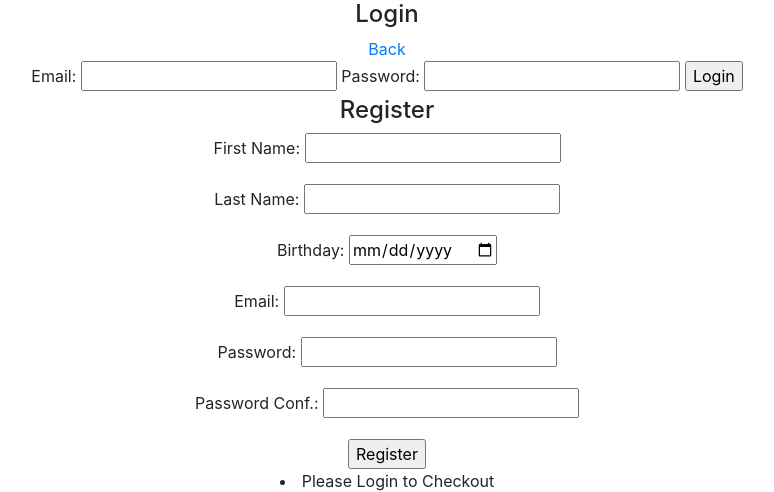
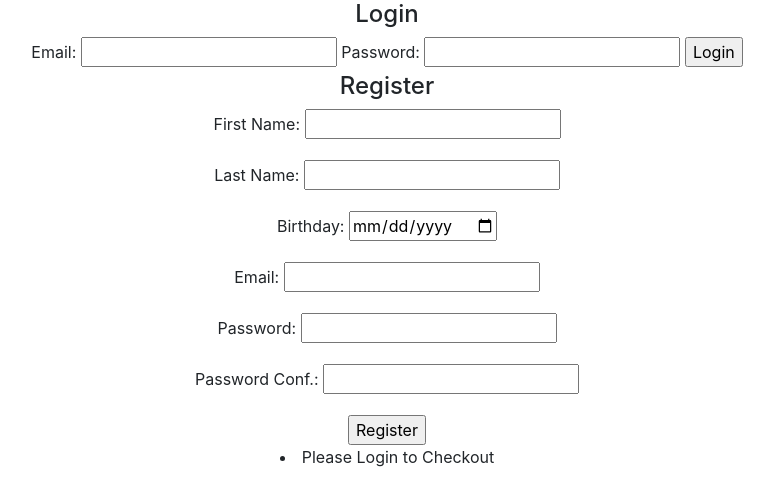
Before and after one commit to tlesick/Mock-django-ecommerce, a Django app: page /order/checkout in a window 1280 px wide. Shown: the part 56-548 px from the top of the page, without its empty margins (253-1027 px from the left). Run offline with Django 3.2, Linux system fonts and the light colour scheme; parts of the project's set-up code (start-up, migrations or seed data) failed here and were passed over; some libraries are stand-ins or nearby versions.

Commit message:
registration fix

```diff
--- a/apps/User/templates/user/registration.html
+++ b/apps/User/templates/user/registration.html
@@ -62,7 +62,7 @@
                     <a href="/user/show">{{ 'Account' }}</a>
                     <a href="/logout">{{ 'Logout' }}</a>
                 {% endif %}
-            <a href="/">Back</a>
+
             <form action="/user/login" method="POST">
                 {% csrf_token %}
                 <label for="email">Email:</label>
```
